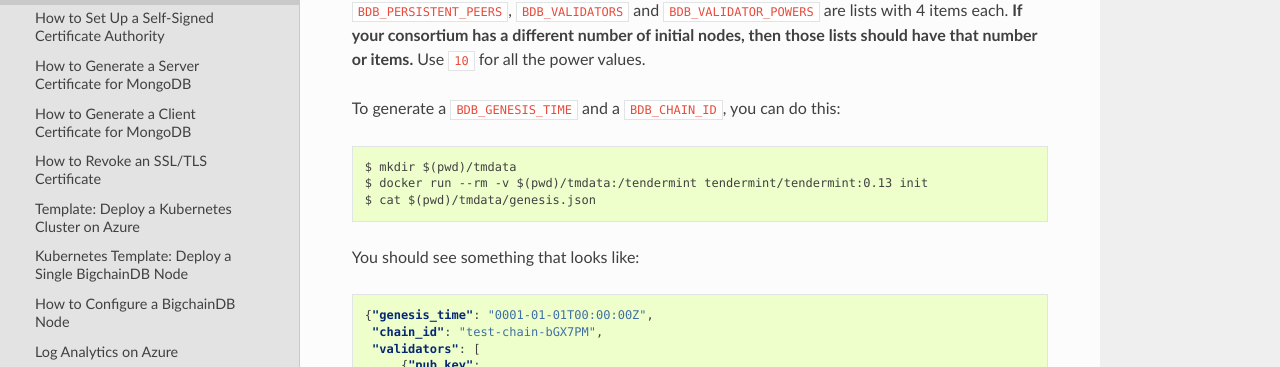
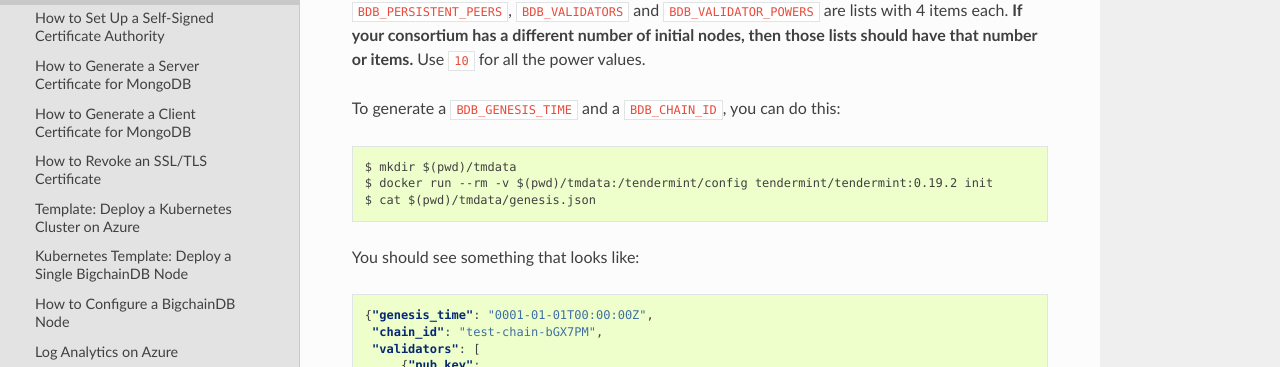
Before and after one commit to bigchaindb/bigchaindb, a Sphinx documentation site: the page built from docs/server/source/production-deployment-template/workflow.rst, in a window 1280 px wide and 900 px high, scrolled down 508 px. Shown: the part 100-467 px from the top of the window. Built offline with Sphinx 7.4.7 and the Read the Docs theme 2.0.0, drawn with Linux system fonts in a browser that asks for light colours.

Commit message:
Problem: Tendermint 0.19.0 missing crucial fixes

```diff
--- a/docker-compose.yml
+++ b/docker-compose.yml
@@ -45,7 +45,7 @@ services:
       retries: 3
     entrypoint: '.ci/entrypoint.sh'
   tendermint:
-    image: tendermint/tendermint:0.19.0
+    image: tendermint/tendermint:0.19.2
     # volumes:
     #   - ./tmdata:/tendermint
     entrypoint: ''
--- a/docs/server/source/production-deployment-template/workflow.rst
+++ b/docs/server/source/production-deployment-template/workflow.rst
@@ -44,7 +44,7 @@ you can do this:
 .. code::
 
    $ mkdir $(pwd)/tmdata
-   $ docker run --rm -v $(pwd)/tmdata:/tendermint tendermint/tendermint:0.13 init
+   $ docker run --rm -v $(pwd)/tmdata:/tendermint/config tendermint/tendermint:0.19.2 init
    $ cat $(pwd)/tmdata/genesis.json
 
 You should see something that looks like:
```
Also changed, not shown: 1 other file.
